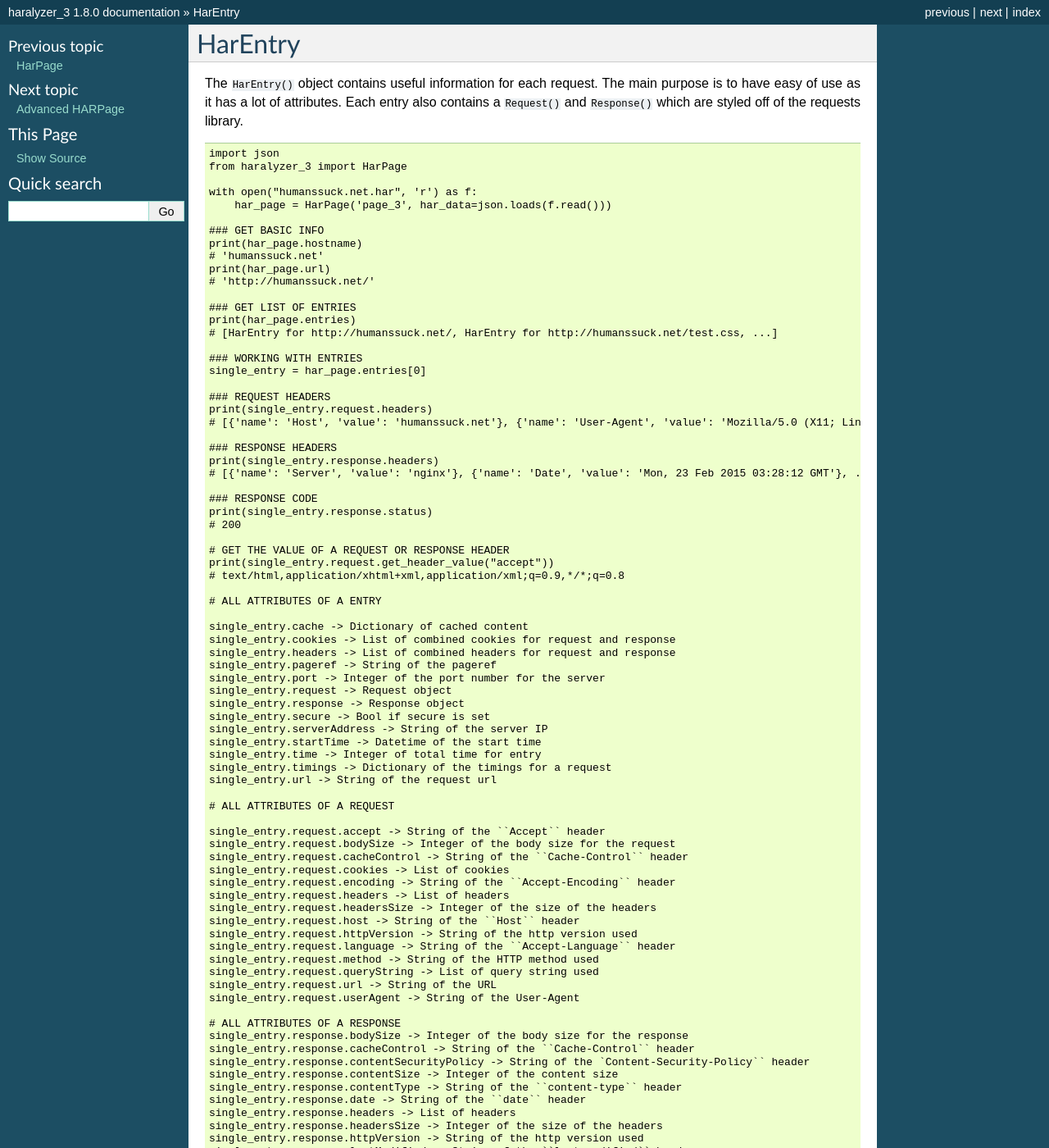
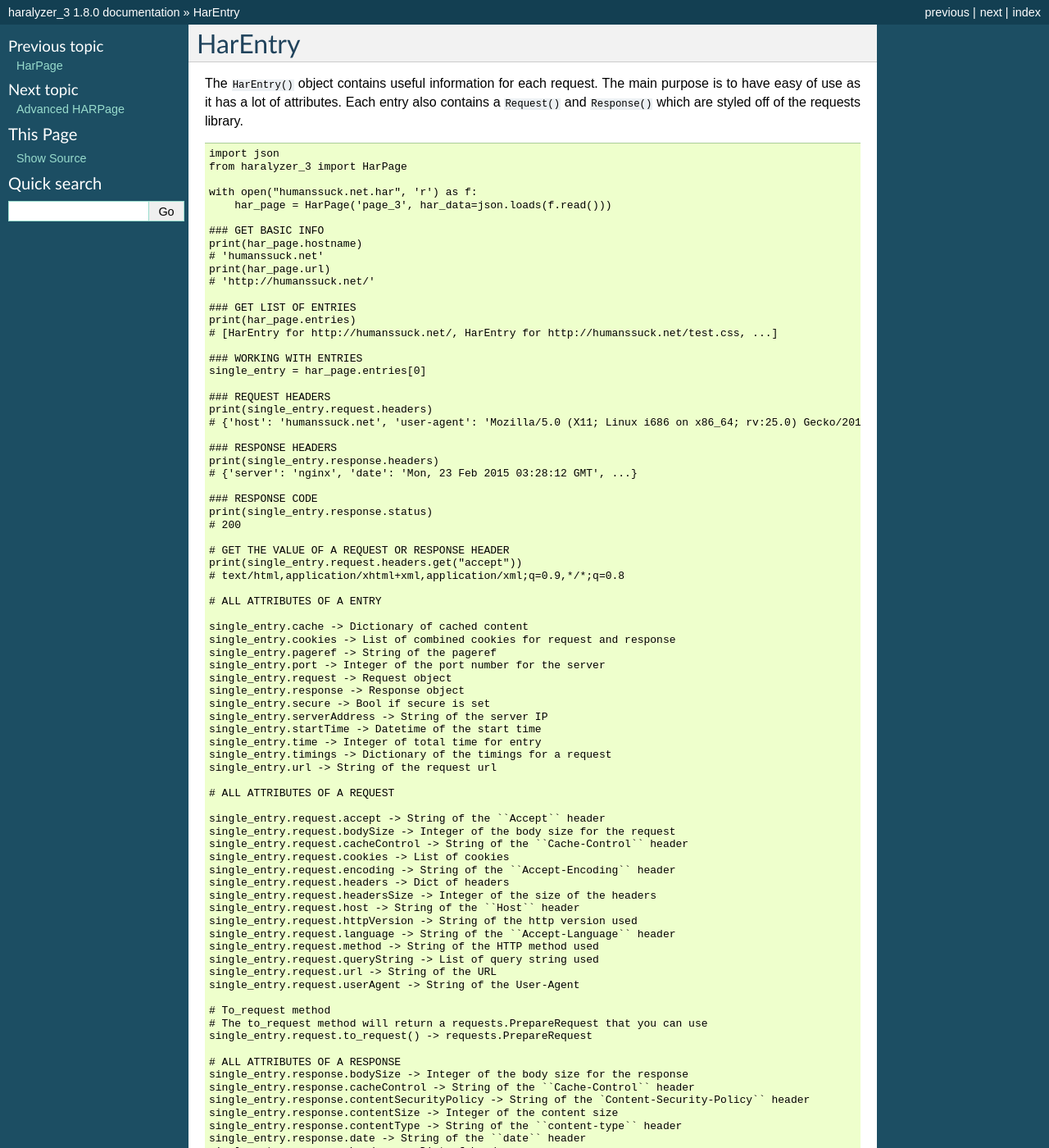
Before and after one commit to Cyb3r-Jak3/haralyzer_3, a Sphinx documentation site: the page built from docs/basic/harentry.rst, in a window 1280 px wide and 1400 px high. Shown: the whole window at 82% size. Built offline with Sphinx 7.4.7, drawn with Linux system fonts in a browser that asks for light colours; pages that are not in the unit, such as notebooks, are missing from menus; some of the changed text lies outside the part shown.

```diff
--- a/docs/basic/harentry.rst
+++ b/docs/basic/harentry.rst
@@ -25,25 +25,24 @@ Each entry also contains a ``Request()`` and ``Response()`` which are styled off
 
     ### REQUEST HEADERS
     print(single_entry.request.headers)
-    # [{'name': 'Host', 'value': 'humanssuck.net'}, {'name': 'User-Agent', 'value': 'Mozilla/5.0 (X11; Linux i686 on x86_64; rv:25.0) Gecko/20100101 Firefox/25.0'}, ...]
+    # {'host': 'humanssuck.net', 'user-agent': 'Mozilla/5.0 (X11; Linux i686 on x86_64; rv:25.0) Gecko/20100101 Firefox/25.0', ...}
 
     ### RESPONSE HEADERS
     print(single_entry.response.headers)
-    # [{'name': 'Server', 'value': 'nginx'}, {'name': 'Date', 'value': 'Mon, 23 Feb 2015 03:28:12 GMT'}, ...]
+    # {'server': 'nginx', 'date': 'Mon, 23 Feb 2015 03:28:12 GMT', ...}
 
     ### RESPONSE CODE
     print(single_entry.response.status)
     # 200
 
     # GET THE VALUE OF A REQUEST OR RESPONSE HEADER
-    print(single_entry.request.get_header_value("accept"))
+    print(single_entry.request.headers.get("accept"))
     # text/html,application/xhtml+xml,application/xml;q=0.9,*/*;q=0.8
 
     # ALL ATTRIBUTES OF A ENTRY
 
     single_entry.cache -> Dictionary of cached content
     single_entry.cookies -> List of combined cookies for request and response
-    single_entry.headers -> List of combined headers for request and response
     single_entry.pageref -> String of the pageref
     single_entry.port -> Integer of the port number for the server
     single_entry.request -> Request object
@@ -62,7 +61,7 @@ Each entry also contains a ``Request()`` and ``Response()`` which are styled off
     single_entry.request.cacheControl -> String of the ``Cache-Control`` header
     single_entry.request.cookies -> List of cookies
     single_entry.request.encoding -> String of the ``Accept-Encoding`` header
-    single_entry.request.headers -> List of headers
+    single_entry.request.headers -> Dict of headers
     single_entry.request.headersSize -> Integer of the size of the headers
     single_entry.request.host -> String of the ``Host`` header
     single_entry.request.httpVersion -> String of the http version used
@@ -72,6 +71,10 @@ Each entry also contains a ``Request()`` and ``Response()`` which are styled off
     single_entry.request.url -> String of the URL
     single_entry.request.userAgent -> String of the User-Agent
 
+    # To_request method
+    # The to_request method will return a requests.PrepareRequest that you can use
+    single_entry.request.to_request() -> requests.PrepareRequest
+
     # ALL ATTRIBUTES OF A RESPONSE
     single_entry.response.bodySize -> Integer of the body size for the response
     single_entry.response.cacheControl -> String of the ``Cache-Control`` header
@@ -79,7 +82,7 @@ Each entry also contains a ``Request()`` and ``Response()`` which are styled off
     single_entry.response.contentSize -> Integer of the content size
     single_entry.response.contentType -> String of the ``content-type`` header
     single_entry.response.date -> String of the ``date`` header
-    single_entry.response.headers -> List of headers
+    single_entry.response.headers -> Dict of headers
     single_entry.response.headersSize -> Integer of the size of the headers
     single_entry.response.httpVersion -> String of the http version used
     single_entry.response.lastModified -> String of the ``last-modified`` header
--- a/setup.cfg
+++ b/setup.cfg
@@ -1,2 +1,6 @@
 [metadata]
 description-file = README.rst
+
+[options.extras_require]
+request =
+    requests == 2.25.0
```
Also changed, not shown: HISTORY.rst (+11 -1 lines), README.rst (+35 -4 lines), docs/index.rst (+11 -2 lines), setup.py (+14 -6 lines), .github/CONTRIBUTING.md (added), .github/ISSUE_TEMPLATE/bug_report.md (added), .github/ISSUE_TEMPLATE/feature_request.md (added), .github/ISSUE_TEMPLATE/question.md (added), .github/PULL_REQUEST_TEMPLATE/pull_request_template.md (added), 5 other files.
